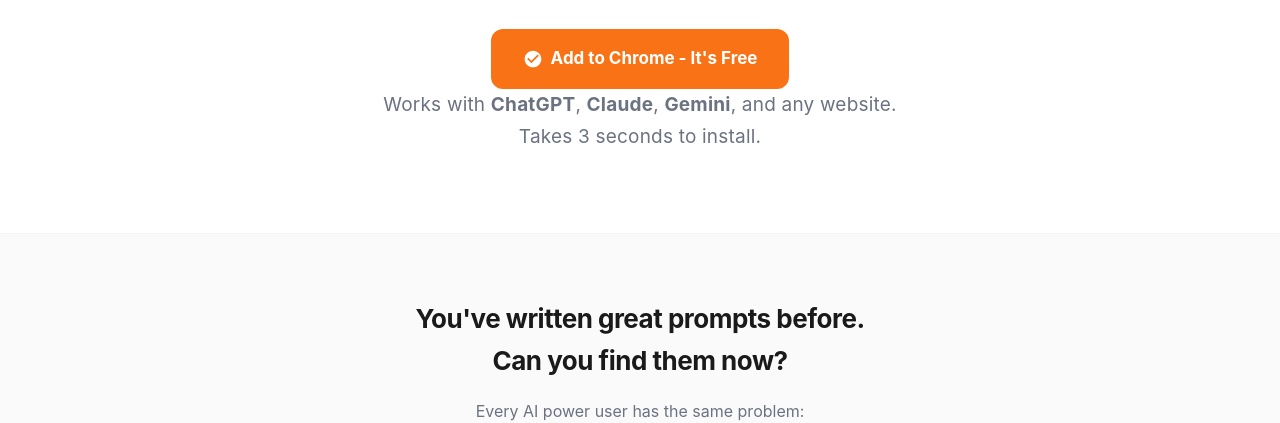
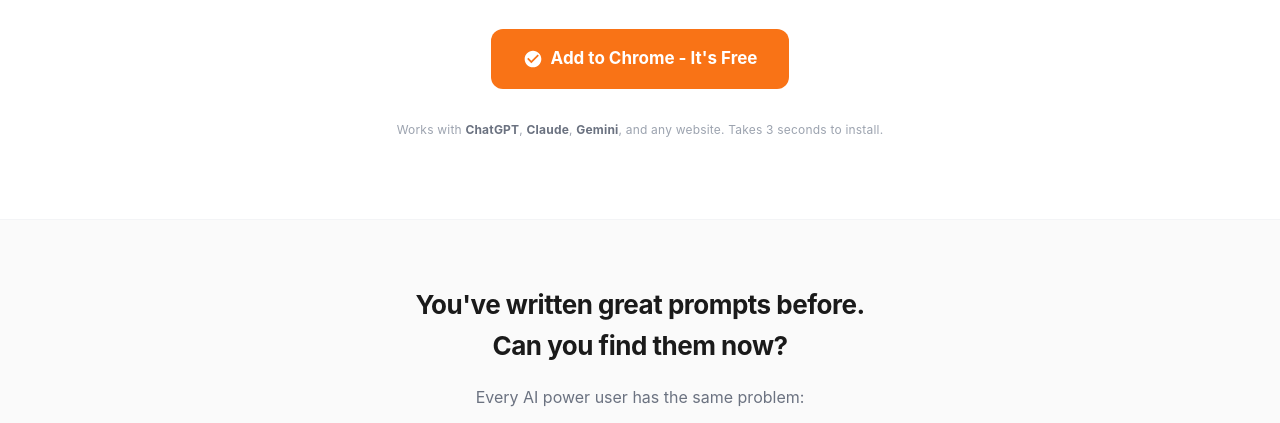
Before and after one commit to krystianzajac/prompting-ninja-site, a plain HTML site: page index.html in a window 1280 px wide. Shown: the part 388-811 px from the top of the page. Drawn offline with Linux system fonts and the light colour scheme.

Commit message:
Fix hero sub-text: higher specificity to override .hero p size

```diff
--- a/index.html
+++ b/index.html
@@ -166,13 +166,14 @@
     }
     .cta-secondary:hover { background: #f9fafb; border-color: #9ca3af; transform: translateY(-1px); }
 
-    .hero-sub {
-      margin-top: 24px;
+    p.hero-sub {
+      margin-top: 32px;
       font-size: 12px;
       color: #9ca3af;
       letter-spacing: 0.2px;
+      line-height: 1.5;
     }
-    .hero-sub strong { color: #6b7280; }
+    p.hero-sub strong { color: #6b7280; }
 
     /* === Problem section === */
     .problem {
```
